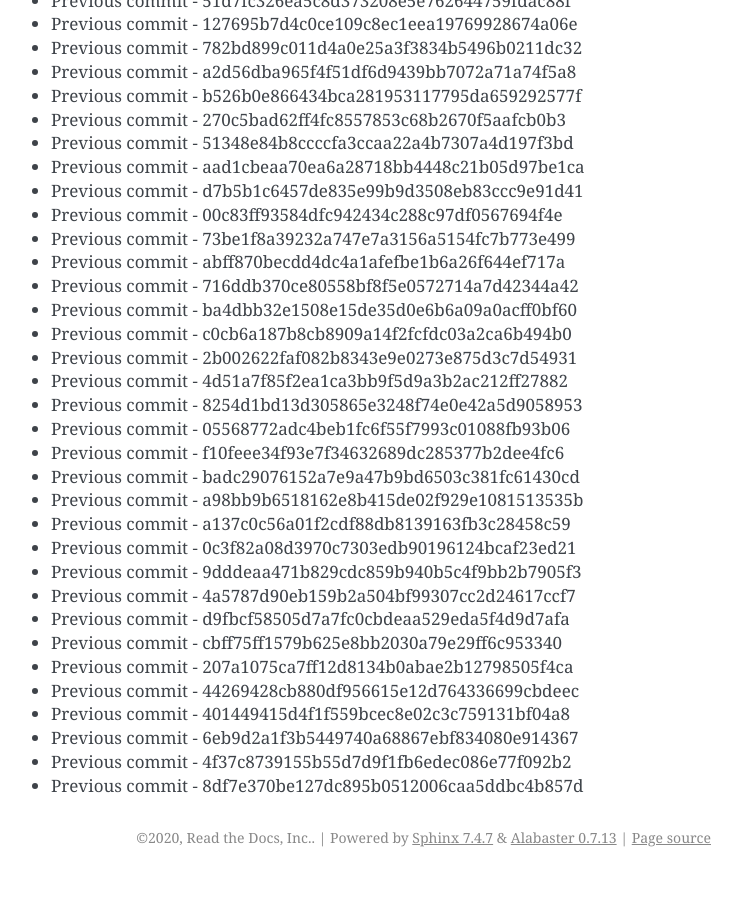
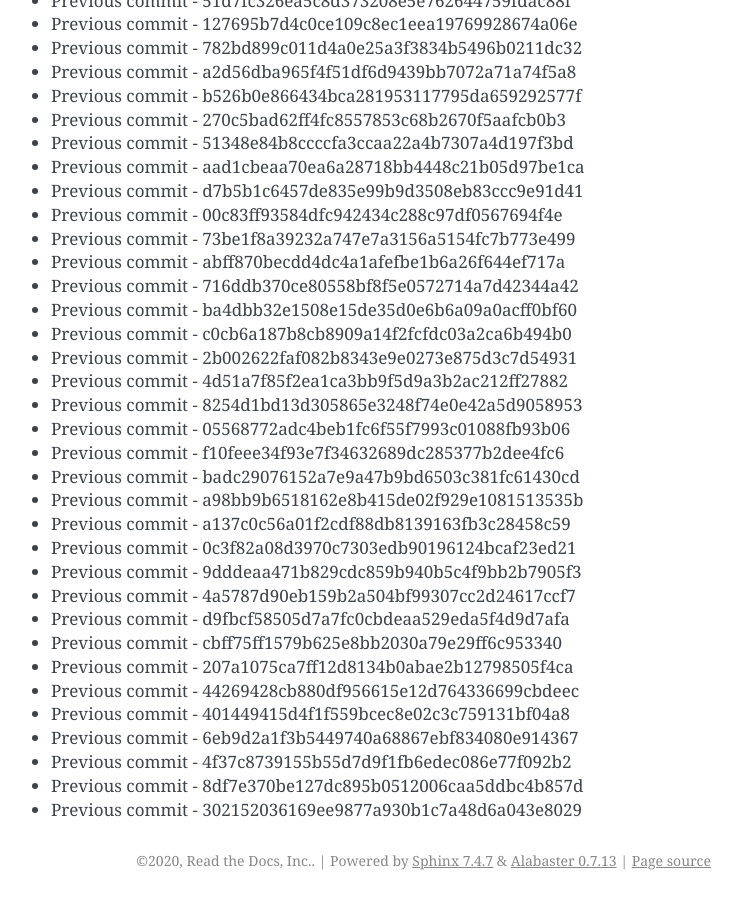
Before and after one commit to readthedocs/rtd-git-stresstest, a Sphinx documentation site: the page built from docs/updates.rst, in a window 1280 px wide and 900 px high, scrolled down 103862 px. Shown: the whole window, without its empty margins (399-1141 px from the left). Built offline with Sphinx 7.4.7, drawn with Linux system fonts in a browser that asks for light colours; before the commit the page ends 104739 px from its top, so only the background shows below that.

Commit message:
Generating commit from previous: 302152036169ee9877a930b1c7a48d6a043e8029

```diff
--- a/docs/updates.rst
+++ b/docs/updates.rst
@@ -4396,3 +4396,4 @@ It can be tested for any performance characteristics.
 * Previous commit - 6eb9d2a1f3b5449740a68867ebf834080e914367
 * Previous commit - 4f37c8739155b55d7d9f1fb6edec086e77f092b2
 * Previous commit - 8df7e370be127dc895b0512006caa5ddbc4b857d
+* Previous commit - 302152036169ee9877a930b1c7a48d6a043e8029
```
